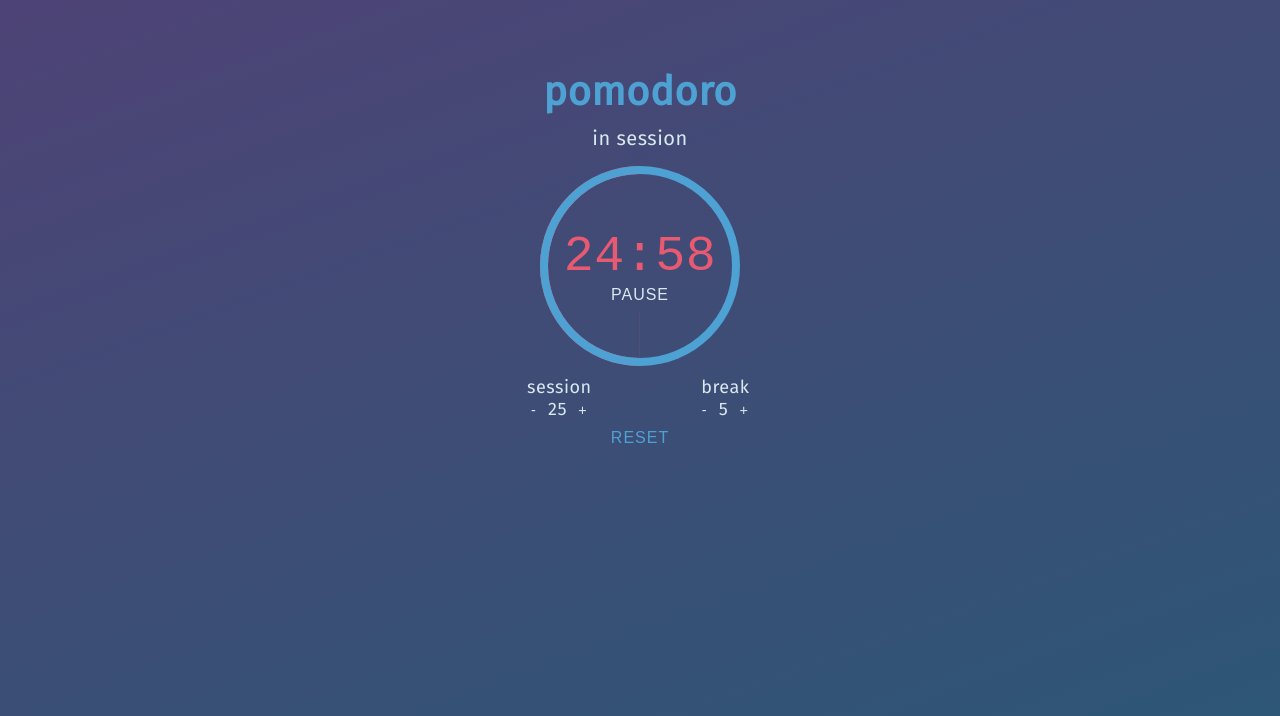
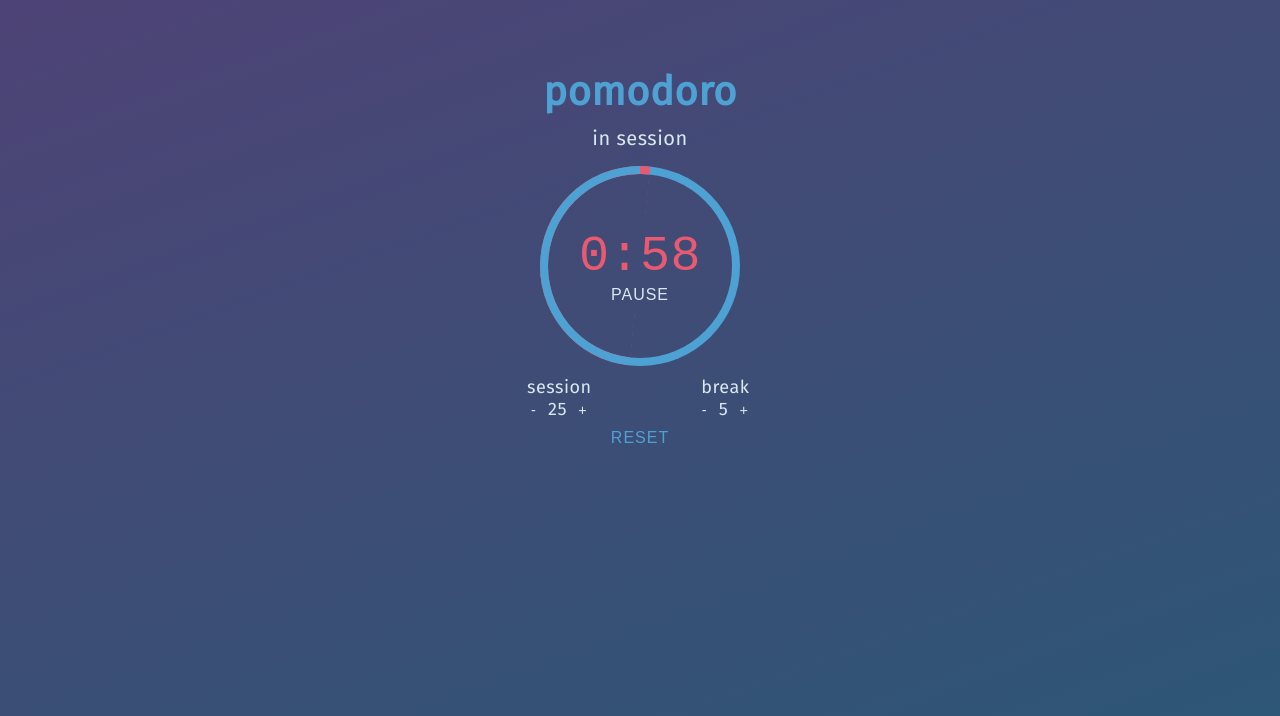
Before and after one commit to chazmcgrill/fcc-pomodoroclock, a plain HTML site: page index.html in a window 1280 px wide. Both pictures are taken after a click on the button "START". Shown: the top 716 px of the page. Drawn offline with Linux system fonts and the light colour scheme; a web font is replaced by a local one.

Commit message:
Timer Function Work
Added more functionality to time circle.

```diff
--- a/assets/js/app.js
+++ b/assets/js/app.js
@@ -1,8 +1,8 @@
 var bell = new Audio('assets/bell.mp3'),
     seconds = 60,
     count = 0,
-    minBreak = 5,
-    minSesh = 25,
+    minBreak = 1,
+    minSesh = 1,
     state = 'start',
     pauseFlag = false,
     interval,
@@ -29,11 +29,12 @@ function timer(min, sec, counter) {
 
     // proceed timer if pause flag not false
     if (!pauseFlag) {
-      console.log(counter + ' second');
+
       sec--;
+      console.log(counter + ' second / ' + sec + '= sec second' );
       var value = zeroPrefixer(sec);
       $('.seconds').text(value);
-      timerCircle(counter);
+      timerCircle(sec);
       counter--;
     }
 
@@ -71,23 +72,27 @@ function circleSetup(count, sesh) {
   circleData.mid = count / 2;
   circleData.sesh = sesh;
   circleData.angle = 0;
-  console.log(circleData);
+  circleData.totalTime = count;
 }
 
 // Function for timer circle animation
-function timerCircle(counter) {
-  console.log('angle = ' + circleData.angle);
-  rotateCircle(counter);
-  circleData.angle += circleData.deg;
-  if(counter === circleData.mid) {
+function timerCircle(countVal) {
+  console.log('timerCircle sec = ' + countVal);
+  console.log(circleData);
+  rotateCircle(countVal);
+
+  if(countVal === circleData.mid) {
     circleData.angle = 0;
     $('.mask-right').css('z-index', '2');
     $('.mask-left').removeClass('handle');
+  } else {
+    circleData.angle += circleData.deg;
   }
+
 }
 
-function rotateCircle(counter) {
-  if(counter >= circleData.mid) {
+function rotateCircle(countVal) {
+  if(countVal >= circleData.mid) {
     $('.mask-right').css('transform', 'rotate(' + circleData.angle + 'deg)');
   } else {
     $('.mask-left').css('transform', 'rotate(' + circleData.angle + 'deg)');
@@ -95,20 +100,9 @@ function rotateCircle(counter) {
 }
 
 // function to reset circle
-function resetCircle(sesh) {
-
-  // // state for session
-  // if (sesh === 'session') {
-  //
-  //
-  // // state for break
-  // } else {
-  //
-  // }
-  // reset css
+function resetCircle() {
   $('.mask-right').css('z-index', '0');
   $('.mask-left').addClass('handle');
-
 }
 
 // start / pause button
--- a/index.html
+++ b/index.html
@@ -21,7 +21,7 @@
           <div class="semi-c left mask-right"></div>
         </div>
         <div class="counter-box">
-          <div class="minutes">25</div>
+          <div class="minutes">1</div>
           <div>:</div>
           <div class="seconds">00</div>
         </div>
```
Also changed, not shown: assets/js/app-min.js (+1 -1 lines), 1 other file.
